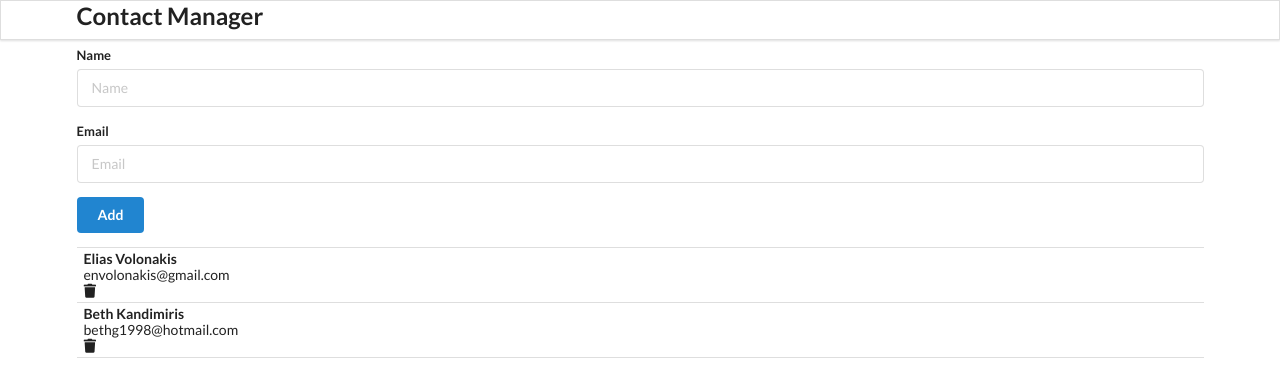
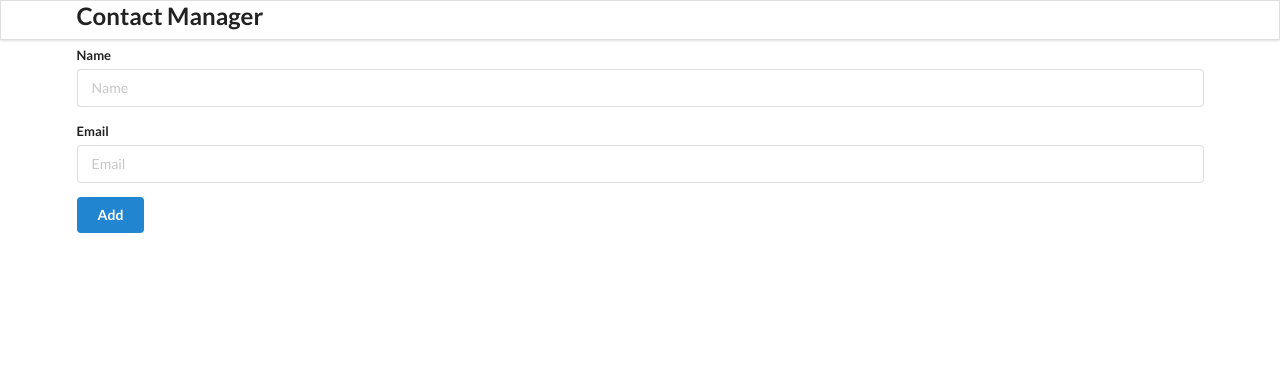
Before and after one commit to eliasvolonakis/contact-manager, a React (Create React App) app: page / in a window 1280 px wide. Shown: the top 392 px of the page. Built offline with nearby package versions, Linux system fonts and the light colour scheme.

Commit message:
Added Image & Local Storage Use

```diff
--- a/src/components/AddContact.js
+++ b/src/components/AddContact.js
@@ -1,20 +1,42 @@
 import React from "react";
 
 class AddContact extends React.Component {
+    state = {
+        name: "",
+        email: "",
+    };
+
+    add = (e) => {
+        e.preventDefault();
+        if(this.state.name === "" || this.state.email === "") {
+            alert("All fields are required!");
+            return;
+        }
+      this.props.addContactHandler(this.state);
+      this.setState({name: "", email: ""});
+    };
     render() {
         return(
             <div className="ui main">
                 <h2>Add Contact</h2>
-                <form className="ui form">
+                <form className="ui form" onSubmit={this.add}>
                     <div className="field">
                         <label>Name</label>
-                        <input type="text" name="name" placeholder="Name" />
+                        <input
+                            type="text"
+                            name="name"
+                            placeholder="Name"
+                            onChange={ (e) => this.setState({name: e.target.value})}/>
                     </div>
                     <div className="field">
                         <label>Email</label>
-                        <input type="text" name="email" placeholder="Email" />
+                        <input
+                            type="text"
+                            name="email"
+                            placeholder="Email"
+                            onChange={ (e) => this.setState({email: e.target.value})}/>
                     </div>
-                    <button className="ui button blue">Add</button>
+                    <button className="ui button blue"> Add</button>
                 </form>
             </div>
         );
--- a/src/components/App.js
+++ b/src/components/App.js
@@ -1,26 +1,31 @@
-import React from 'react';
+import React, {useState, useEffect} from 'react';
 import './App.css';
 import Header from './Header';
 import AddContact from './AddContact';
 import ContactList from './ContactList';
 
 function App() {
-  const contacts = [
-    {
-      id: "1",
-      name: "Elias Volonakis",
-      email: "envolonakis@gmail.com"
-    },
-    {
-      id: "2",
-      name: "Beth Kandimiris",
-      email: "bethg1998@hotmail.com"
-    },
-  ]
+  const LOCAL_STORAGE_KEY = "contacts"
+  const [contacts, setContacts] = useState([]);
+
+  const addContactHandler = (contact) => {
+    console.log(contact)
+    setContacts([...contacts, contact])
+  };
+
+  useEffect(() => {
+    const retrieveContacts = JSON.parse(localStorage.getItem(LOCAL_STORAGE_KEY));
+    if(retrieveContacts) setContacts(retrieveContacts);
+  },[]);
+  // 39:30 https://www.youtube.com/watch?v=0riHps91AzE
+  useEffect(() => {
+    localStorage.setItem(LOCAL_STORAGE_KEY, JSON.stringify(contacts))
+  },[contacts]);
+
   return (
     <div className='ui container'>
       <Header />
-      <AddContact />
+      <AddContact addContactHandler = {addContactHandler}/>
       <ContactList contacts ={contacts}/>
     </div>
   );
--- a/src/components/ContactInfo.js
+++ b/src/components/ContactInfo.js
@@ -0,0 +1,21 @@
+import React from "react";
+import user from "./../images/user.png";
+
+const ContactInfo = (props) => {
+
+    const {id, name, email} = props.contact
+
+    return (
+        <div className="item">
+            <img className="ui avatar image" src={user} alt="user"/>
+        <div className="content">
+            <div className="header">{name}</div>
+            <div>{email}</div>
+        </div>
+        <i className="trash icon"
+        style={{color: "red", marginTop: "7px"}}></i>
+    </div>
+    );
+};
+
+export default ContactInfo
--- a/src/components/ContactList.js
+++ b/src/components/ContactList.js
@@ -1,17 +1,10 @@
 import React from "react";
+import ContactInfo from "./ContactInfo"
 
 const ContactList = (props) => {
     console.log(props)
     const renderContactList = props.contacts.map((contact) => {
-        return (
-            <div className="item">
-                <div className="content">
-                    <div className="header">{contact.name}</div>
-                    <div>{contact.email}</div>
-                </div>
-                <i className="trash icon"></i>
-            </div>
-        );
+        return <ContactInfo contact={contact}></ContactInfo>;
     })
     return <div className="ui celled list">
         {renderContactList}
```
Also changed, not shown: src/images/user.png (added).
